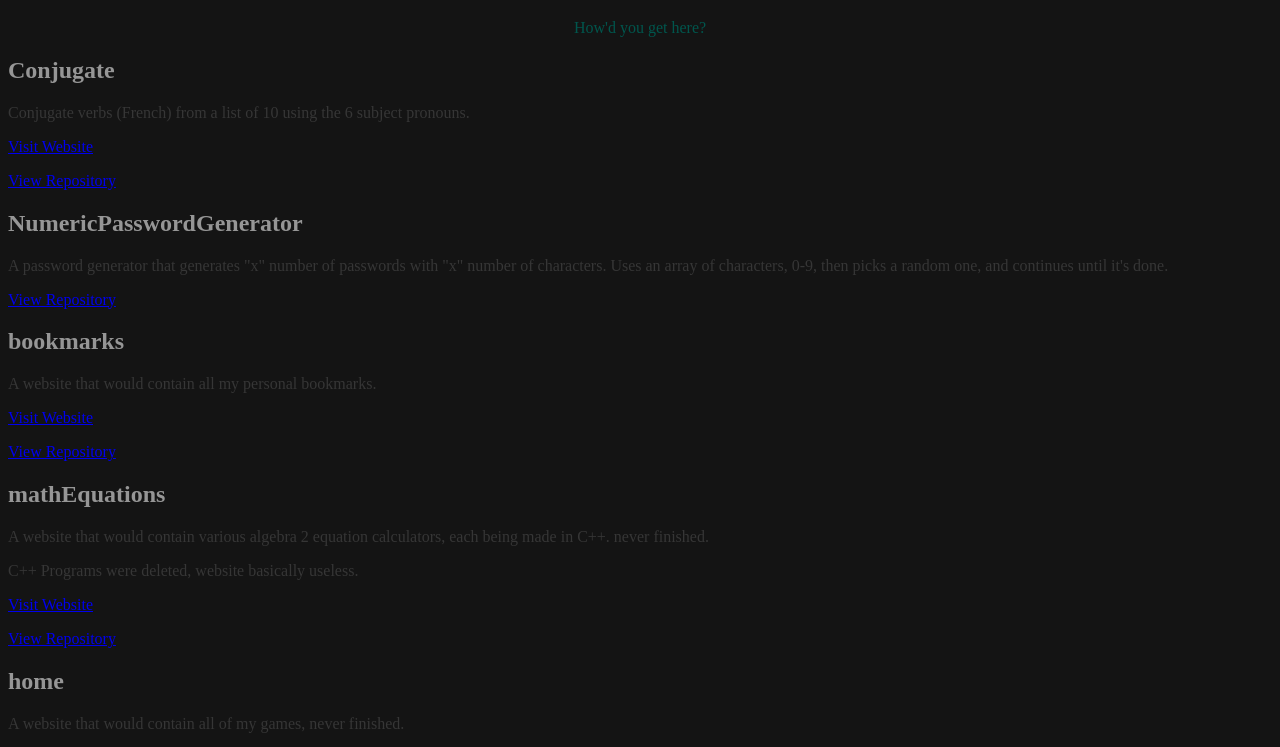
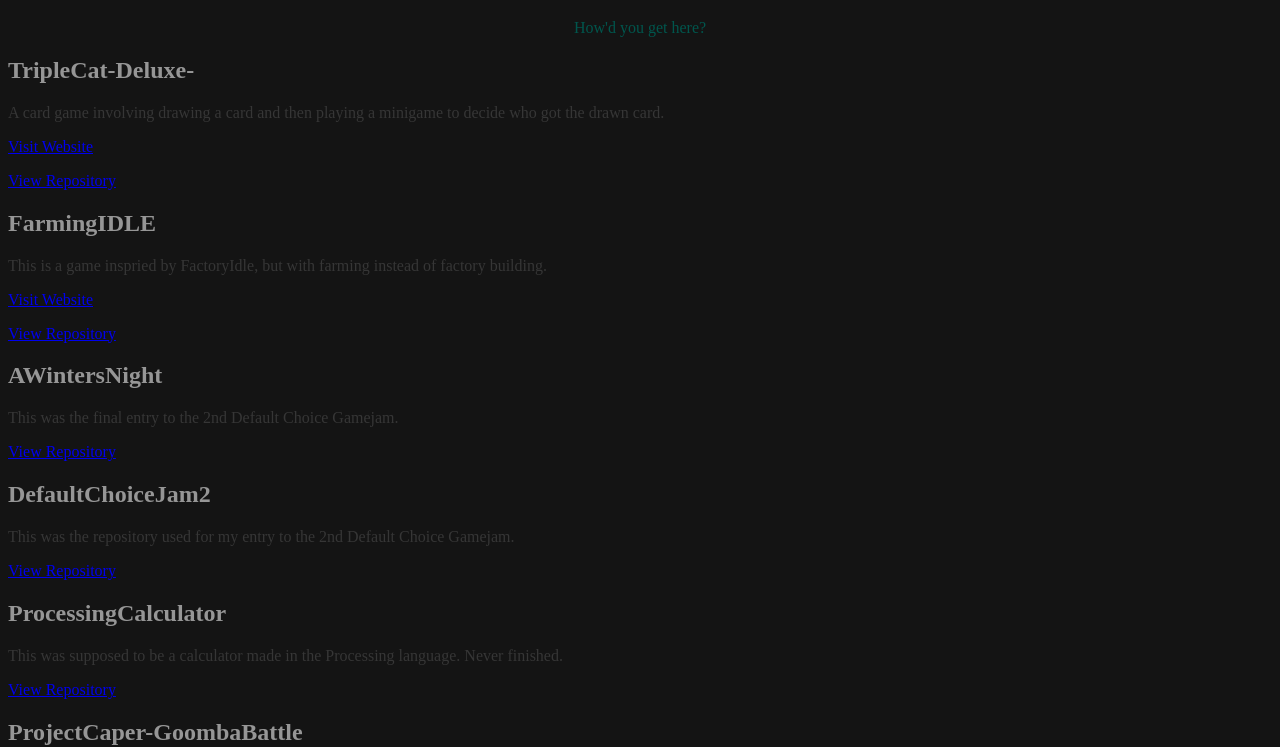
Before and after one commit to Hedgy134117/DeepStorage, a plain HTML site: page index.html in a window 1280 px wide. Shown: the part 61-808 px from the top of the page. Drawn offline with Linux system fonts and the light colour scheme.

Commit message:
added more repositories to index.html

```diff
--- a/index.html
+++ b/index.html
@@ -8,6 +8,44 @@
 <body>
   <h1 class="center" id="mainTitle">Deep Storage</h1>
   <p class="center" id="subtitle">How'd you get here?</p>
+
+  <h2 id="title">TripleCat-Deluxe-</h2>
+  <div id="description">
+    <p>A card game involving drawing a card and then playing a minigame to decide who got the drawn card.</p>
+    <p><a href="https://hedgy134117.github.io/TripleCat-Deluxe-">Visit Website</a></p>
+    <p><a href="https://github.com/Hedgy134117/TripleCat-Deluxe-">View Repository</a></p>
+  </div>
+
+  <h2 id="title">FarmingIDLE</h2>
+  <div id="description">
+    <p>This is a game inspried by FactoryIdle, but with farming instead of factory building.</p>
+    <p><a href="https://hedgy134117.github.io/FarmingIDLE">Visit Website</a></p>
+    <p><a href="https://github.com/Hedgy134117/FarmingIDLE">View Repository</a></p>
+  </div>
+
+  <h2 id="title">AWintersNight</h2>
+  <div id="description">
+    <p>This was the final entry to the 2nd Default Choice Gamejam.</p>
+    <p><a href="https://github.com/Hedgy134117/AWintersNight">View Repository</a></p>
+  </div>
+
+  <h2 id="title">DefaultChoiceJam2</h2>
+  <div id="description">
+    <p>This was the repository used for my entry to the 2nd Default Choice Gamejam.</p>
+    <p><a href="https://github.com/Hedgy134117/DefaultChoiceJam2">View Repository</a></p>
+  </div>
+
+  <h2 id="title">ProcessingCalculator</h2>
+  <div id="description">
+    <p>This was supposed to be a calculator made in the Processing language. Never finished.</p>
+    <p><a href="https://github.com/Hedgy134117/ProcessingCalculator">View Repository</a></p>
+  </div>
+
+  <h2 id="title">ProjectCaper-GoombaBattle</h2>
+  <div id="description">
+    <p>ProjectCaper was supposed to be a Paper Mario clone in C++. This was an example of a goomba battle from that project.</p>
+    <p><a href="https://github.com/Hedgy134117/ProjectCaper-GoombaBattle">View Repository</a></p>
+  </div>
 
   <h2 id="title">Conjugate</h2>
   <div id="description">
```
